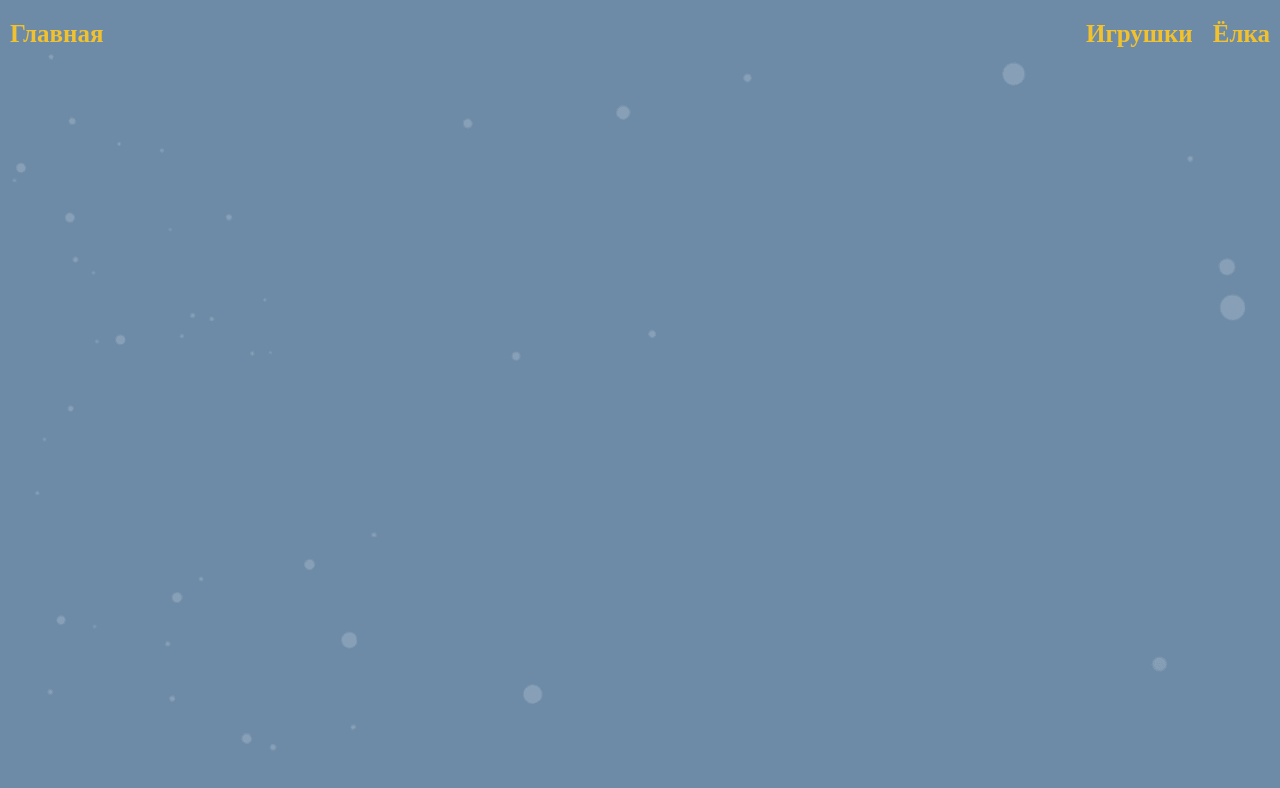
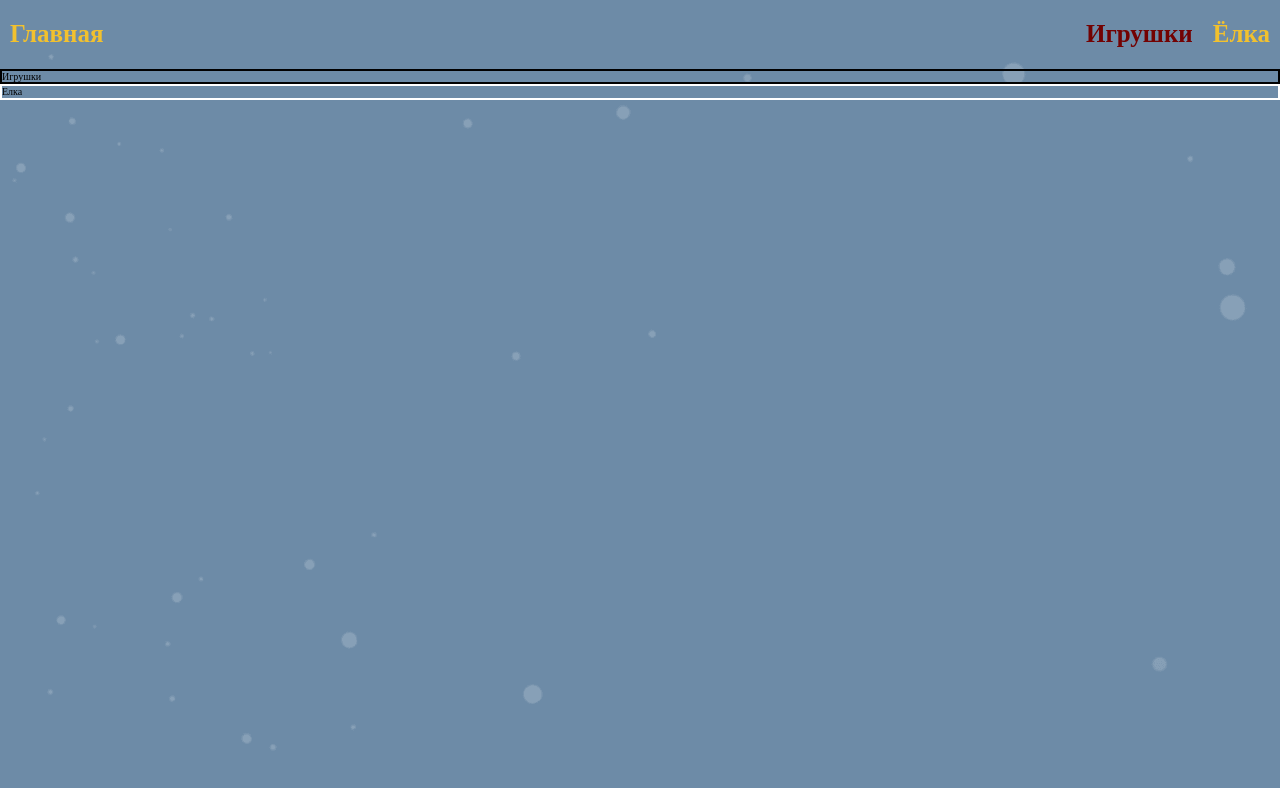
Before and after one commit to anastasia19141918/christmas-task, a website: page game.html in a window 1280 px wide. Drawn offline with Linux system fonts and the light colour scheme.

Commit message:
feat: add btn active

```diff
--- a/game.html
+++ b/game.html
@@ -12,12 +12,32 @@
     <div class="wrapper">
       <div class="header__nav">
         <div class="header__icon">Главная</div>
-        <nav class="header__navigation">
-          <li class="header__link">Игрушки</li>
+        <nav class="header__navigation" id="header__navigation">
+          <li class="header__link  header__link_active">Игрушки</li>
           <li class="header__link">Ёлка</li>
         </nav>
       </div>
     </div>
   </header>
+  <main class="game-main">
+
+    <section class="toys">
+      <div class="wrapper">
+        <div class="toys__main">
+          Игрушки
+        </div>
+      </div>
+    </section>
+
+    <section class="christmas-tree">
+      <div class="wrapper">
+        <div class="christmas-tree__main">
+         Елка
+        </div>
+      </div>
+    </section>
+
+  </main>
+ <script src="./src/dist/fale.js"></script>
 </body>
 </html>
--- a/package.json
+++ b/package.json
@@ -16,5 +16,8 @@
   "bugs": {
     "url": "https://github.com/anastasia19141918/christmas-task/issues"
   },
-  "homepage": "https://github.com/anastasia19141918/christmas-task#readme"
+  "homepage": "https://github.com/anastasia19141918/christmas-task#readme",
+  "dependencies": {
+    "typescript": "^5.7.3"
+  }
 }
--- a/src/sass/index.scss
+++ b/src/sass/index.scss
@@ -13,3 +13,5 @@
 @use "layout/footer";
 
 @use "pages/main";
+@use "pages/toys";
+@use "pages/christmas-tree";
--- a/src/sass/layout/_header.scss
+++ b/src/sass/layout/_header.scss
@@ -24,10 +24,14 @@
   white-space: 1px;
   color: a.$color-link;
   cursor: pointer;
-  transition: 0.6s color ease-in-out;
+  transition: 0.3s color ease-in-out;
 };
 
 .header__link:hover, .header__icon:hover {
-  transition: 0.6s color ease-in-out;
+  transition: 0.3s color ease-in-out;
   color: a.$color-border;
-}
+};
+
+.header__link_active {
+  color: a.$color-border;
+};
--- /dev/null
+++ b/src/sass/pages/_christmas-tree.scss
@@ -0,0 +1,3 @@
+.christmas-tree__main {
+  border: 2px solid #ffffff;
+}
--- /dev/null
+++ b/src/sass/pages/_toys.scss
@@ -0,0 +1,3 @@
+.toys__main {
+  border: 2px solid #000000;
+}
--- /dev/null
+++ b/src/ts/fale.ts
@@ -0,0 +1,12 @@
+const btn = document.getElementById('header__navigation');
+const btns = document.querySelectorAll('.header__link');
+
+btn.addEventListener('click', function(el){
+  const click:any = el.target;
+  btns.forEach(function(e){
+    e.classList.remove('header__link_active');
+  });
+  if (click.classList.contains('header__link')) {
+    click.classList.add('header__link_active');
+  };
+});
```
Also changed, not shown: tsconfig.json (added, +8 -0 lines), src/dist/fale.js (added), src/sass/index.css, 2 other files.
